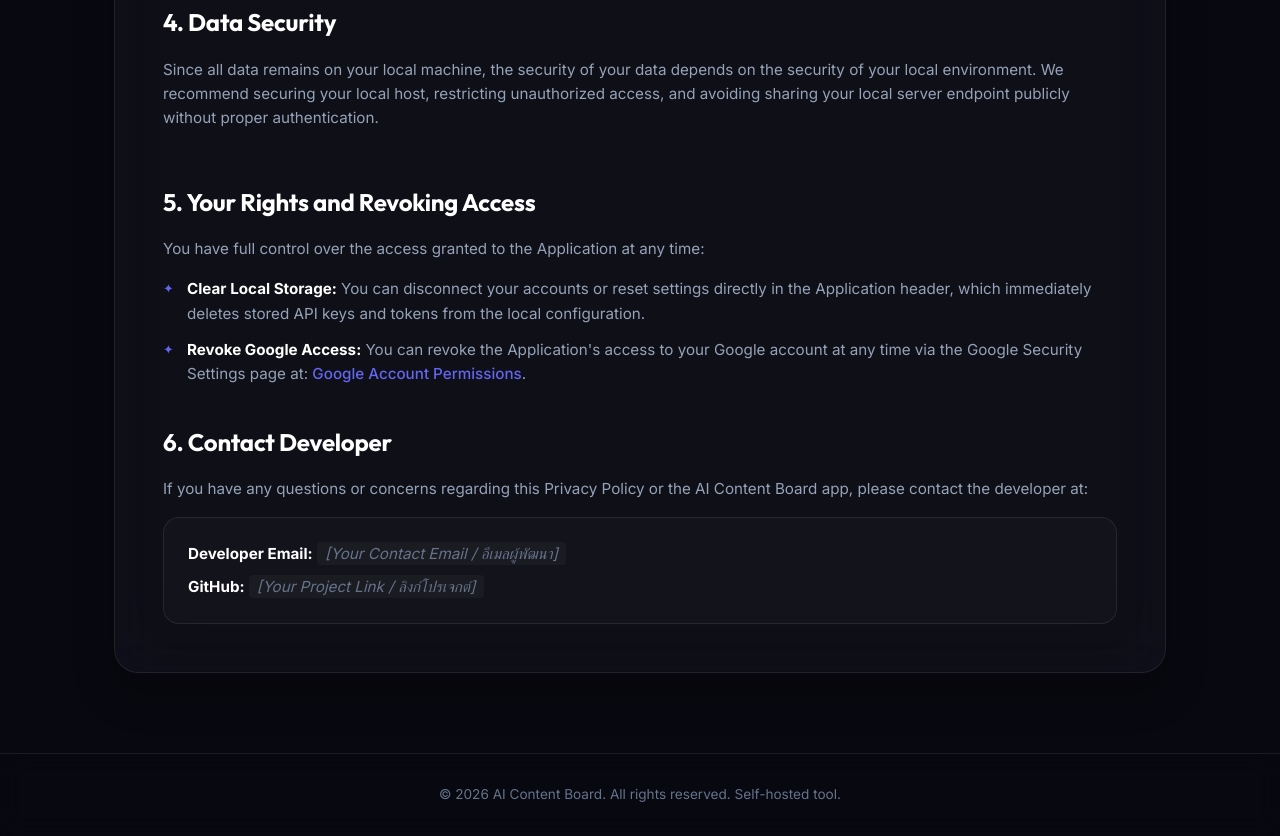
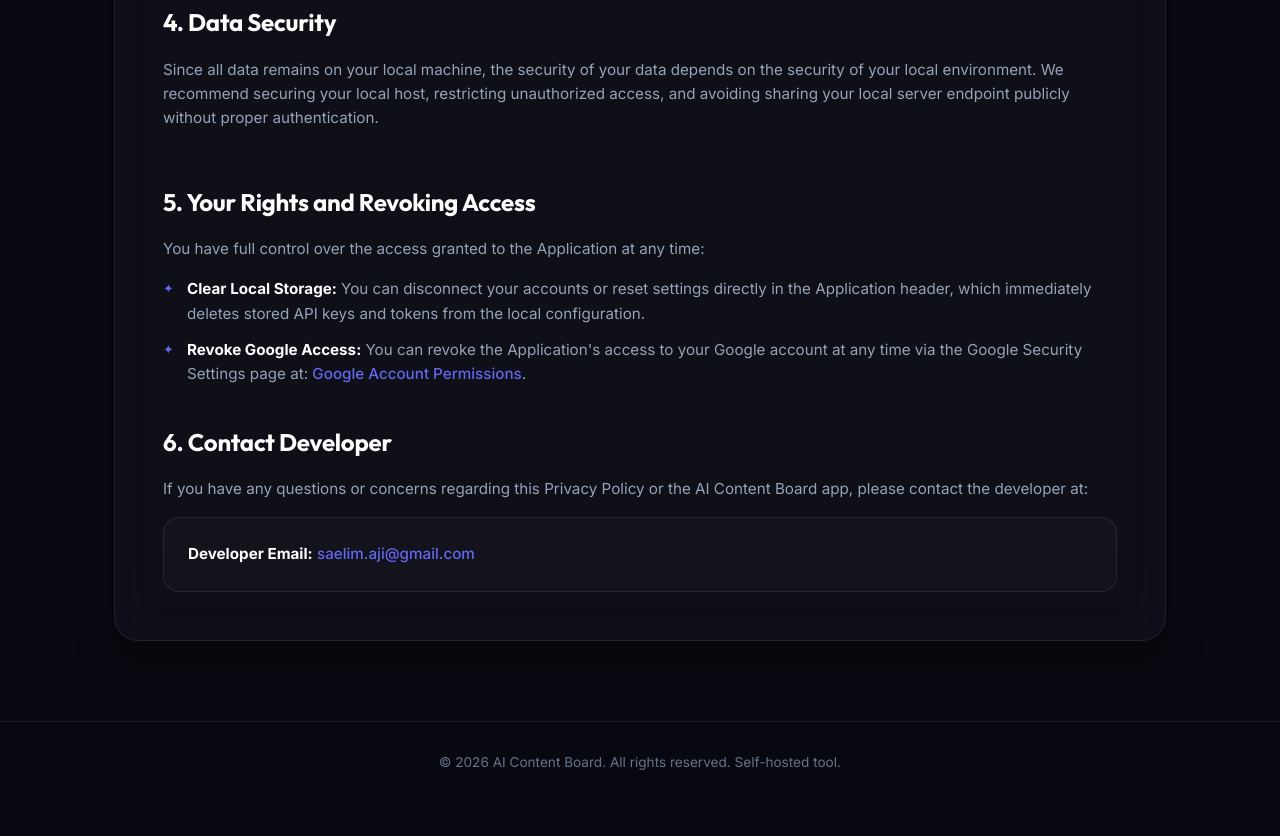
Before and after one commit to ajipitchayapong/ai-content-board-privacy-policy, a plain HTML site: page index.html in a window 1280 px wide. Shown: the part 1513-2349 px from the top of the page. After the commit the page ends 2316 px from the top, so only its background shows below. Drawn offline with Linux system fonts and the light colour scheme.

Commit message:
docs: update privacy policy content in index.html

```diff
--- a/index.html
+++ b/index.html
@@ -107,8 +107,7 @@
                                 <h2>6. Contact Developer</h2>
                                 <p>If you have any questions or concerns regarding this Privacy Policy or the AI Content Board app, please contact the developer at:</p>
                                 <div class="contact-box">
-                                    <p><strong>Developer Email:</strong> <span class="placeholder-text">[Your Contact Email / อีเมลผู้พัฒนา]</span></p>
-                                    <p><strong>GitHub:</strong> <span class="placeholder-text">[Your Project Link / ลิงก์โปรเจกต์]</span></p>
+                                    <p><strong>Developer Email:</strong> <a href="mailto:saelim.aji@gmail.com" class="link-glow">saelim.aji@gmail.com</a></p>
                                 </div>
                             </div>
                         </div>
@@ -170,8 +169,7 @@
                                 <h2>6. ติดต่อผู้พัฒนา</h2>
                                 <p>หากคุณมีคำถาม ข้อเสนอแนะ หรือข้อสงสัยเกี่ยวกับนโยบายความเป็นส่วนตัวหรือแอปพลิเคชัน AI Content Board โปรดติดต่อผู้พัฒนาได้ที่:</p>
                                 <div class="contact-box">
-                                    <p><strong>อีเมลผู้พัฒนา:</strong> <span class="placeholder-text">[Your Contact Email / อีเมลผู้พัฒนา]</span></p>
-                                    <p><strong>GitHub:</strong> <span class="placeholder-text">[Your Project Link / ลิงก์โปรเจกต์]</span></p>
+                                    <p><strong>อีเมลผู้พัฒนา:</strong> <a href="mailto:saelim.aji@gmail.com" class="link-glow">saelim.aji@gmail.com</a></p>
                                 </div>
                             </div>
                         </div>
```
